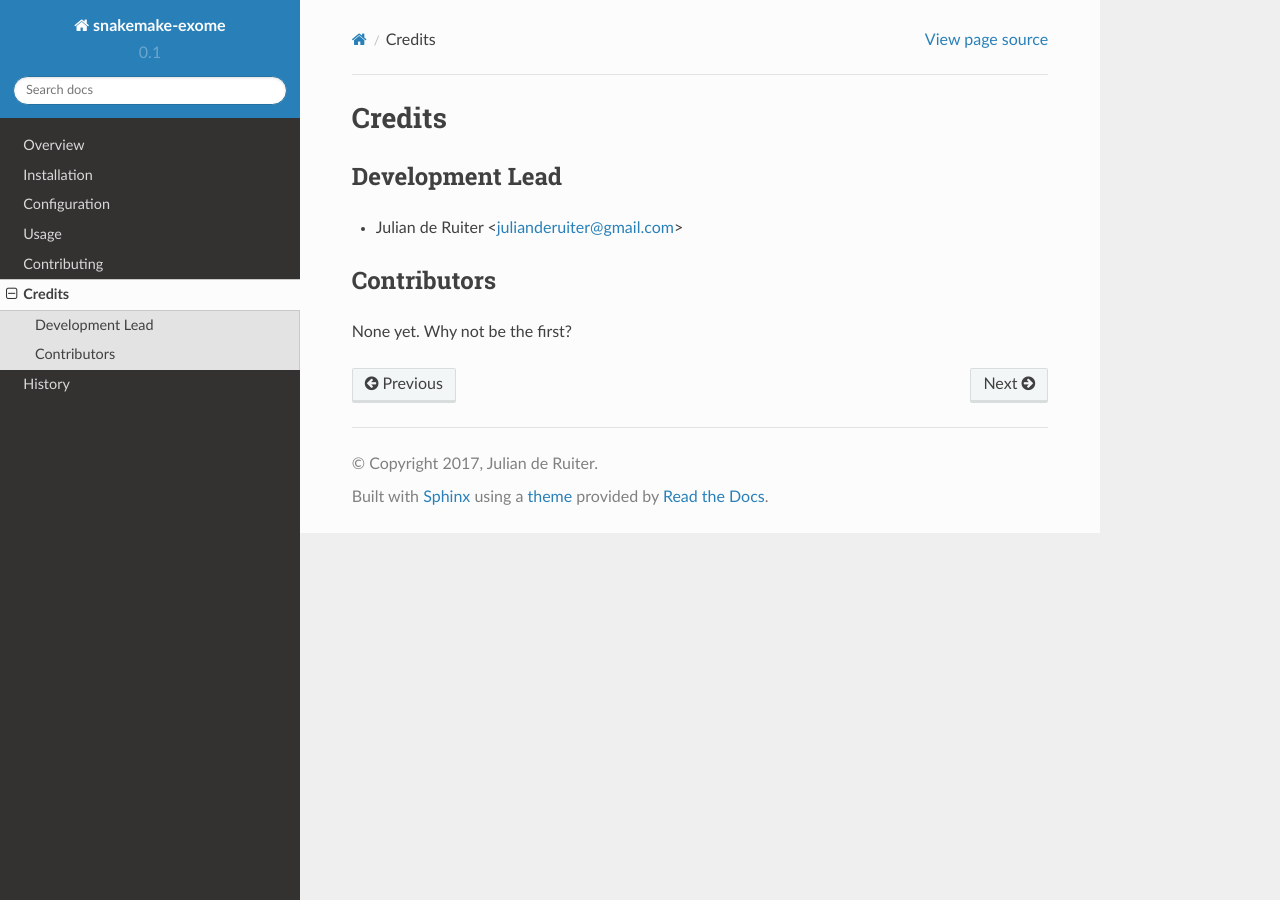
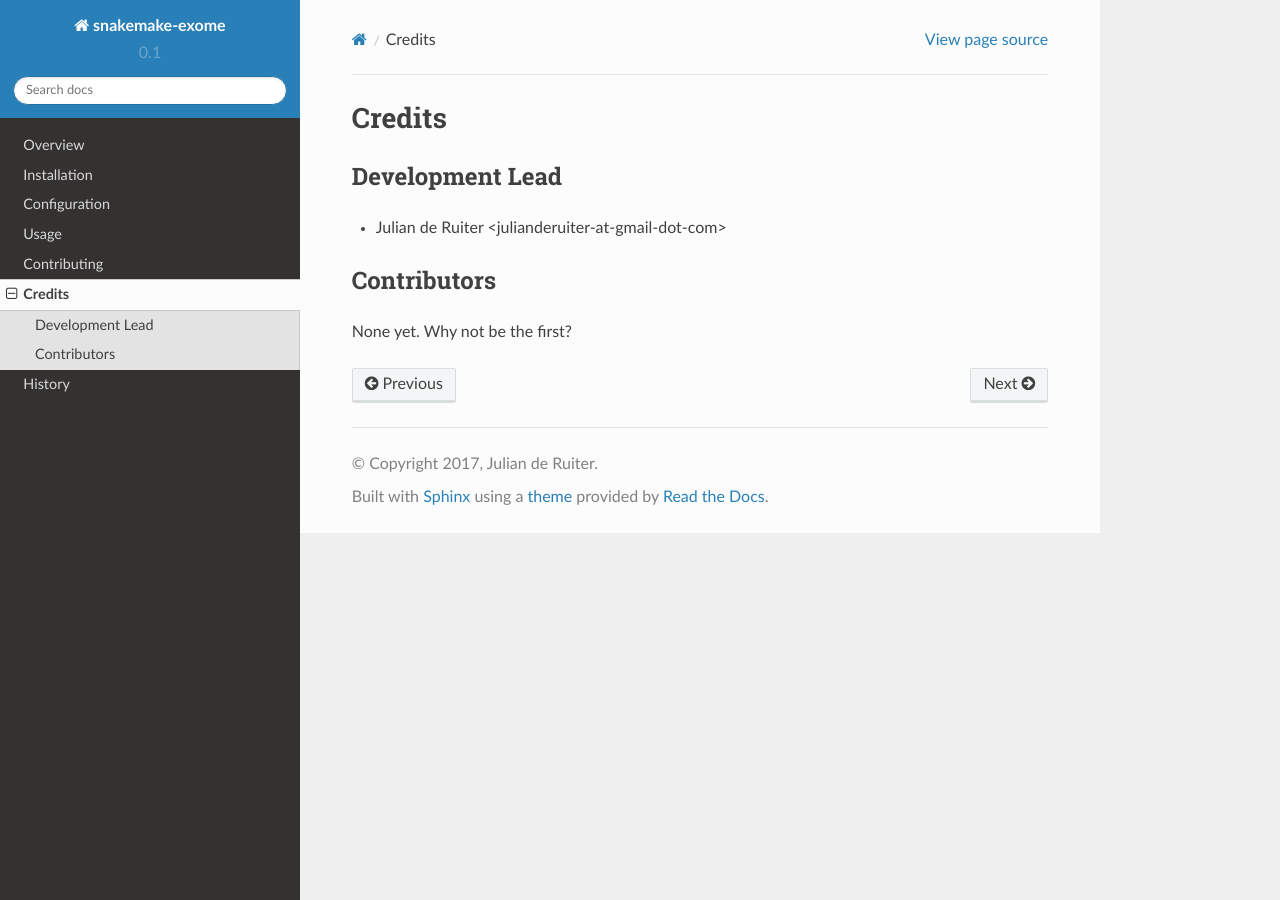
Before and after one commit to jrderuiter/snakemake-exome, a Sphinx documentation site: the page built from docs/authors.rst, in a window 1280 px wide. Built offline with Sphinx 7.4.7 and the Read the Docs theme 2.0.0, drawn with Linux system fonts in a browser that asks for light colours; some of the changed lines change nothing that is shown.

Commit message:
Obscure e-mail address.

```diff
--- a/docs/authors.rst
+++ b/docs/authors.rst
@@ -4,7 +4,7 @@ Credits
 Development Lead
 ----------------
 
-* Julian de Ruiter <julianderuiter@gmail.com>
+* Julian de Ruiter <julianderuiter-at-gmail-dot-com>
 
 Contributors
 ------------
```
